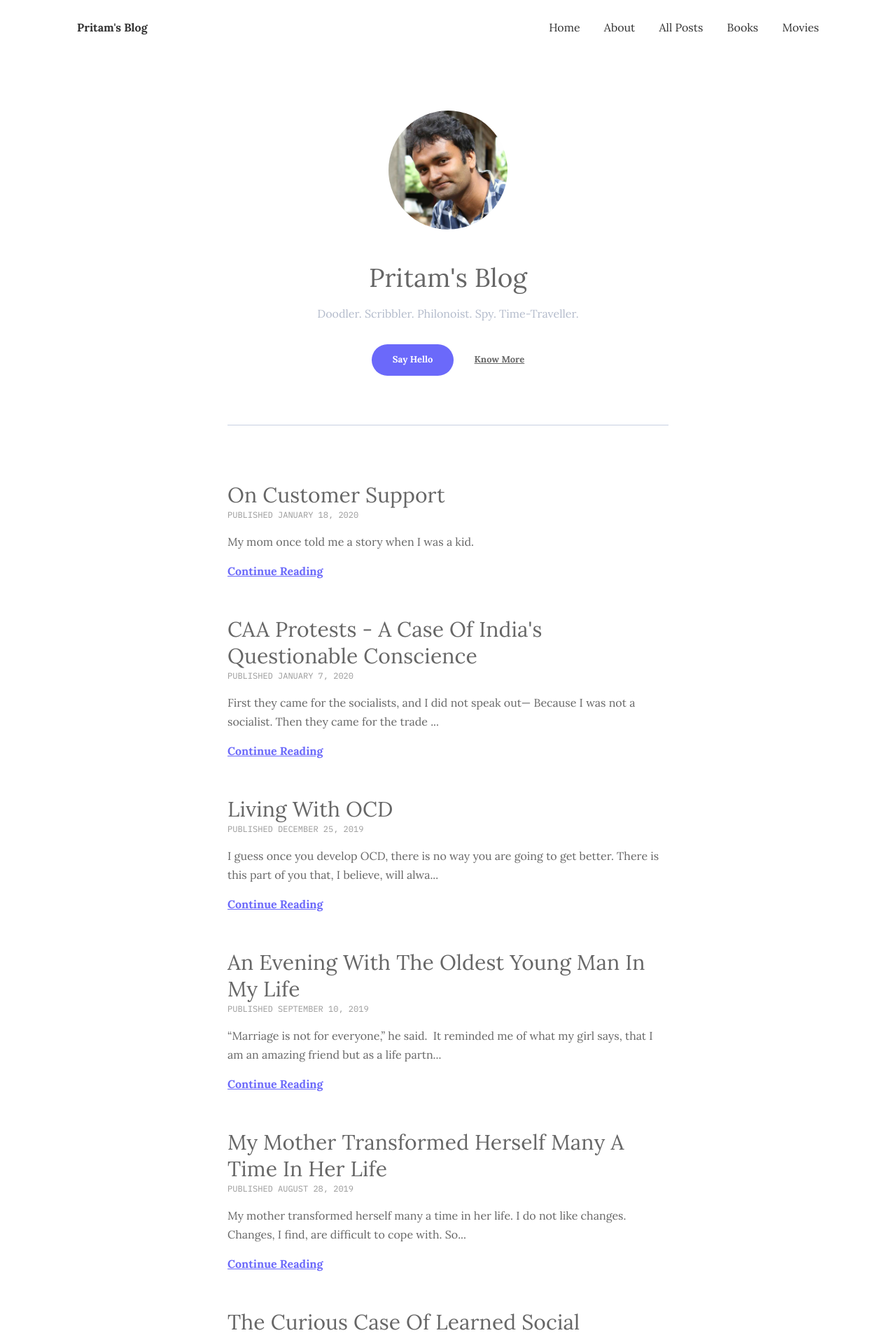
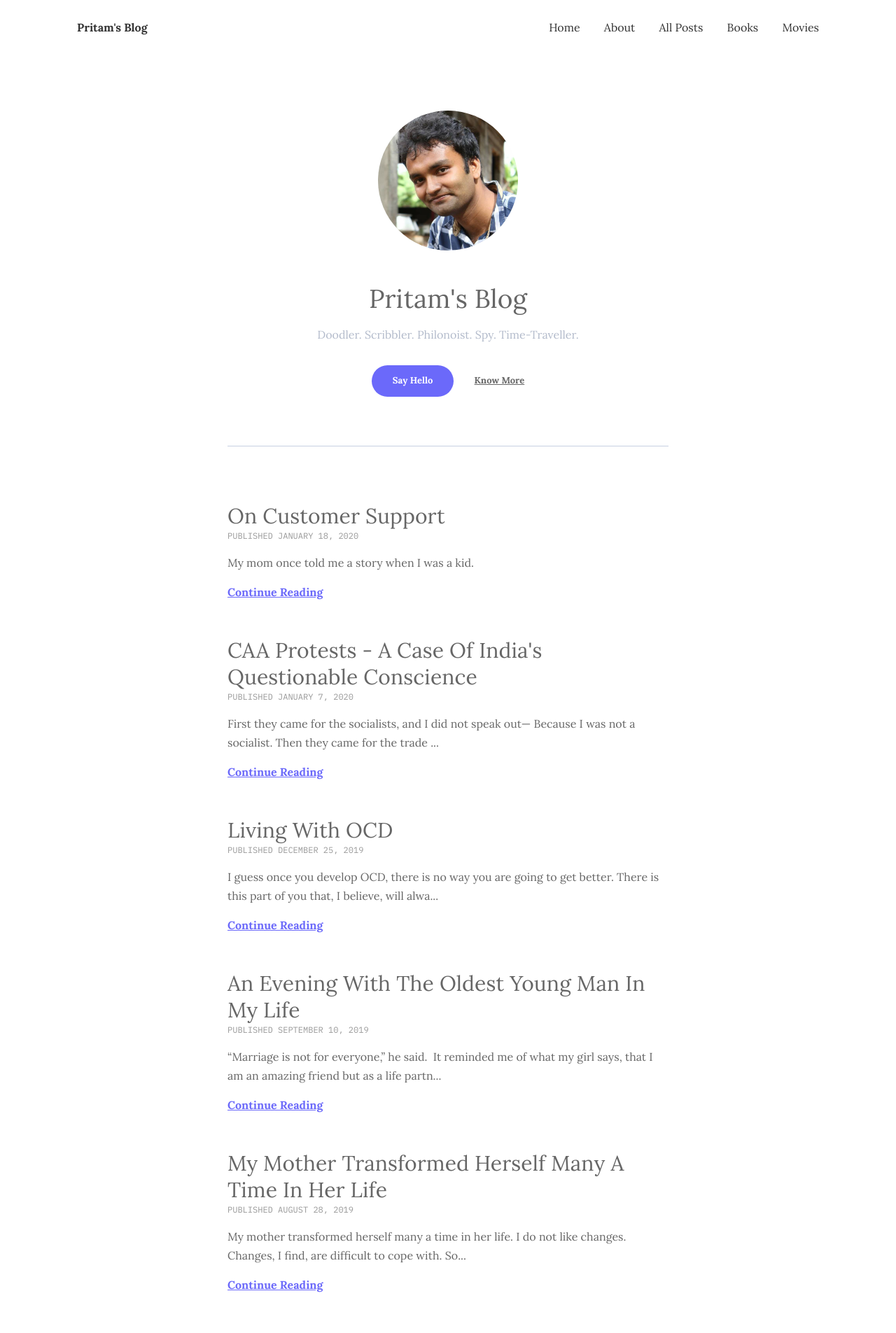
Before and after one commit to argumentativeyouth/pblog, a Jekyll site: the page built from index.html, in a window 1280 px wide. Shown: the top 1905 px of the page at 70% size. Built offline with Jekyll 4.4.1, drawn with Linux system fonts in a browser that asks for light colours.

Commit message:
Update _author-section.scss

```diff
--- a/_sass/3-modules/_author-section.scss
+++ b/_sass/3-modules/_author-section.scss
@@ -11,8 +11,8 @@
 
 .author__img {
   display: block;
-  max-width: 170px;
-  max-height: 170px;
+  max-width: 200px;
+  max-height: 200px;
   margin: 0 auto 30px;
   border-radius: 50%;
   background-color: $gray-white;
```
